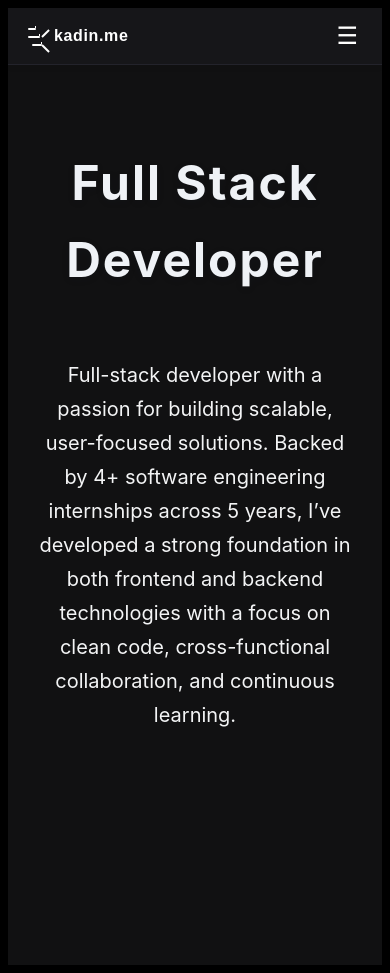
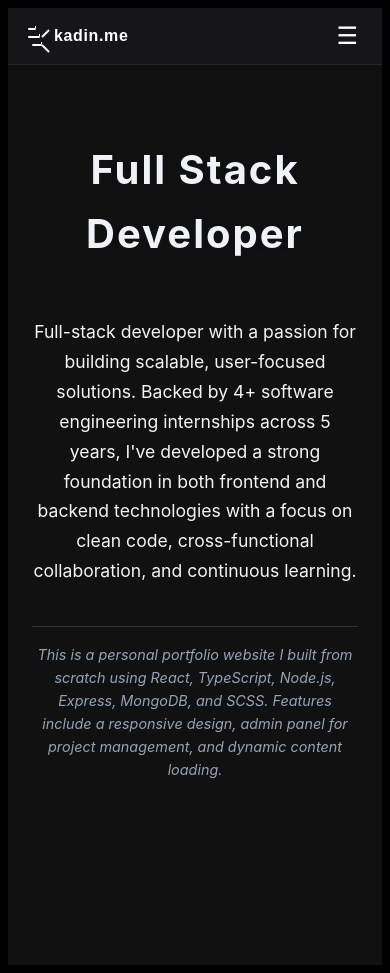
Before and after one commit to Kadinredd1/WebsitePortfolio, a React (Vite) app in the folder my-portfolio/: page /#landing in a window 390 px wide. Built offline with nearby package versions, Linux system fonts and the light colour scheme; no server answers.

Commit message:
Add portfolio website description to landing page

```diff
--- a/my-portfolio/src/components/LandingPage.tsx
+++ b/my-portfolio/src/components/LandingPage.tsx
@@ -5,7 +5,10 @@ const LandingPage: React.FC = () => (
   <div className="landing-container">
     <h1 className="landing-title">Full Stack Developer</h1>
     <p className="landing-desc">
-    Full-stack developer with a passion for building scalable, user-focused solutions. Backed by 4+ software engineering internships across 5 years, I’ve developed a strong foundation in both frontend and backend technologies with a focus on clean code, cross-functional collaboration, and continuous learning.
+    Full-stack developer with a passion for building scalable, user-focused solutions. Backed by 4+ software engineering internships across 5 years, I've developed a strong foundation in both frontend and backend technologies with a focus on clean code, cross-functional collaboration, and continuous learning.
+    </p>
+    <p className="landing-portfolio-desc">
+      This is a personal portfolio website I built from scratch using React, TypeScript, Node.js, Express, MongoDB, and SCSS. Features include a responsive design, admin panel for project management, and dynamic content loading.
     </p>
   </div>
 );
--- a/my-portfolio/src/styles/landing.scss
+++ b/my-portfolio/src/styles/landing.scss
@@ -28,4 +28,34 @@
   border-radius: 12px;
   //padding: 1.5rem 2rem;
   //box-shadow: 0 4px 24px rgba(30, 41, 59, 0.06);
+  margin-bottom: 2rem;
 }
+
+.landing-portfolio-desc {
+  font-size: 1rem;
+  color: #94a3b8;
+  max-width: 500px;
+  text-align: center;
+  line-height: 1.6;
+  font-style: italic;
+  border-top: 1px solid rgba(148, 163, 184, 0.2);
+  padding-top: 1.5rem;
+  margin-top: 1rem;
+}
+
+@media (max-width: 768px) {
+  .landing-title {
+    font-size: 2.5rem;
+  }
+
+  .landing-desc {
+    font-size: 1.1rem;
+    margin-bottom: 1.5rem;
+  }
+
+  .landing-portfolio-desc {
+    font-size: 0.9rem;
+    max-width: 400px;
+    padding-top: 1rem;
+  }
+}
```
